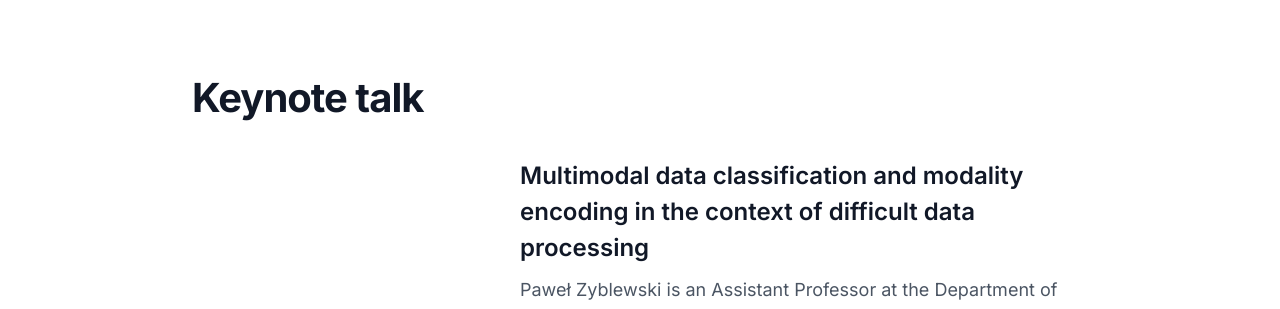
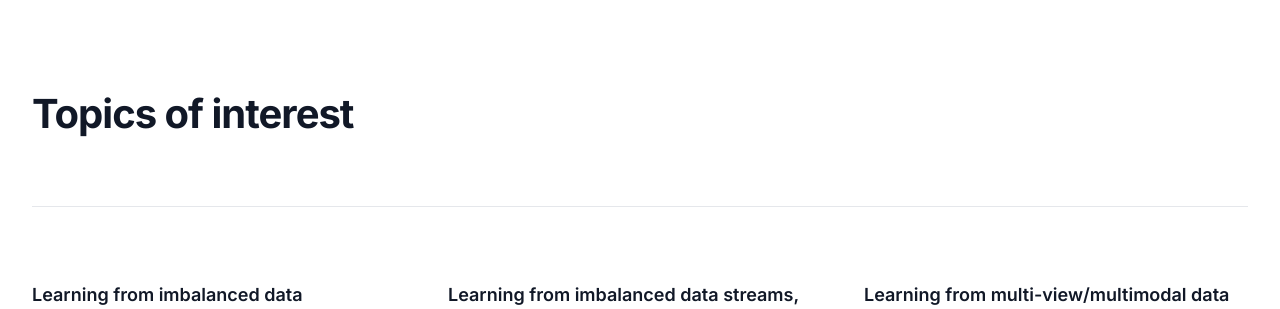
Before and after one commit to w4k2/cldd.kssk.pwr.edu.pl, a Next.js app: page / in a window 1280 px wide. Shown: the part 1536-1845 px from the top of the page. Built offline with nearby package versions, Linux system fonts and the light colour scheme.

Commit message:
Keynote.

```diff
--- a/src/app/page.tsx
+++ b/src/app/page.tsx
@@ -16,7 +16,7 @@ export default function Home() {
       <main>
         <Hero />
         <About />
-        <Keynote />
+        {/* <Keynote /> */}
         <Topics />
         <KeyDates />
         <Submission />
```
